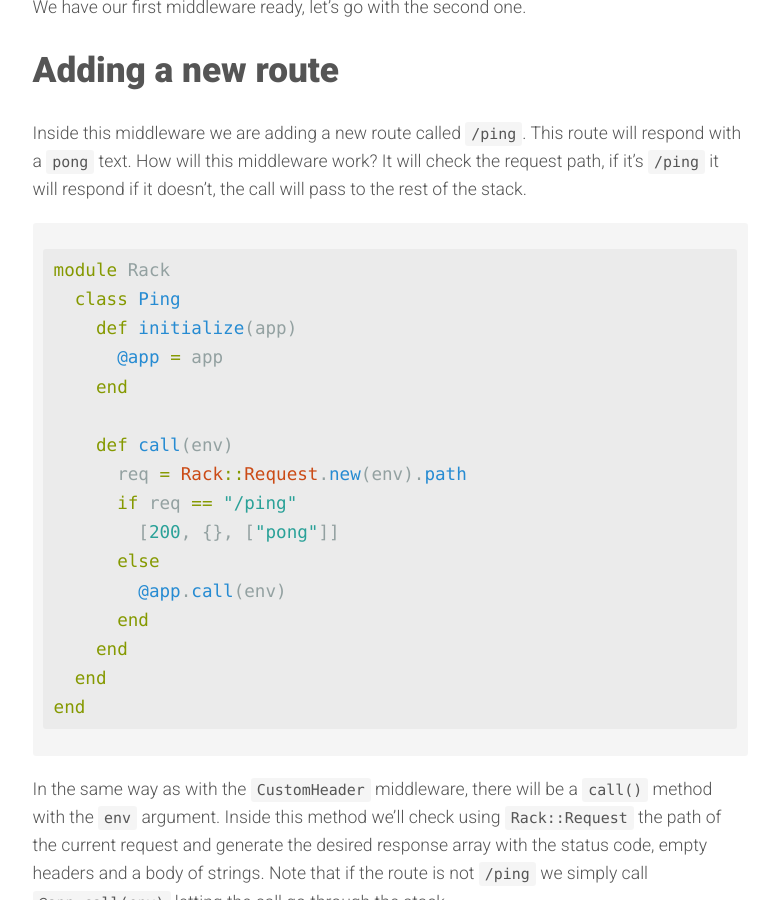
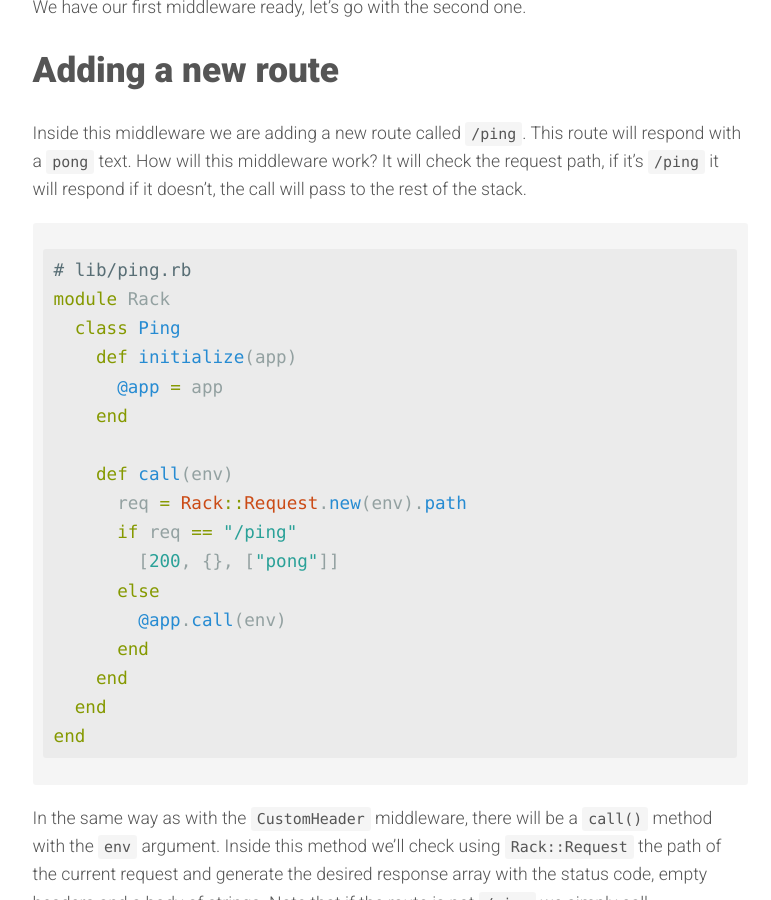
Before and after one commit to albertogg/albertogg.github.com, a Jekyll site: the page built from _posts/2015-01-31-rack-middleware.md, in a window 1280 px wide and 900 px high, scrolled down 1892 px. Shown: the whole window, without its empty margins (250-1021 px from the left). Built offline with Jekyll 4.4.1, drawn with Linux system fonts in a browser that asks for light colours; nearby versions of some CDN libraries; Markdown is read by kramdown in place of the engine named in the settings; comment, search, counter and statistics services are not loaded.

Commit message:
Missing file name rack-middleware post

````diff
--- a/_posts/2015-01-31-rack-middleware.md
+++ b/_posts/2015-01-31-rack-middleware.md
@@ -73,6 +73,7 @@ request path, if it's `/ping` it will respond if it doesn't, the call will pass
 to the rest of the stack.
 
 ```ruby
+# lib/ping.rb
 module Rack
   class Ping
     def initialize(app)
````
